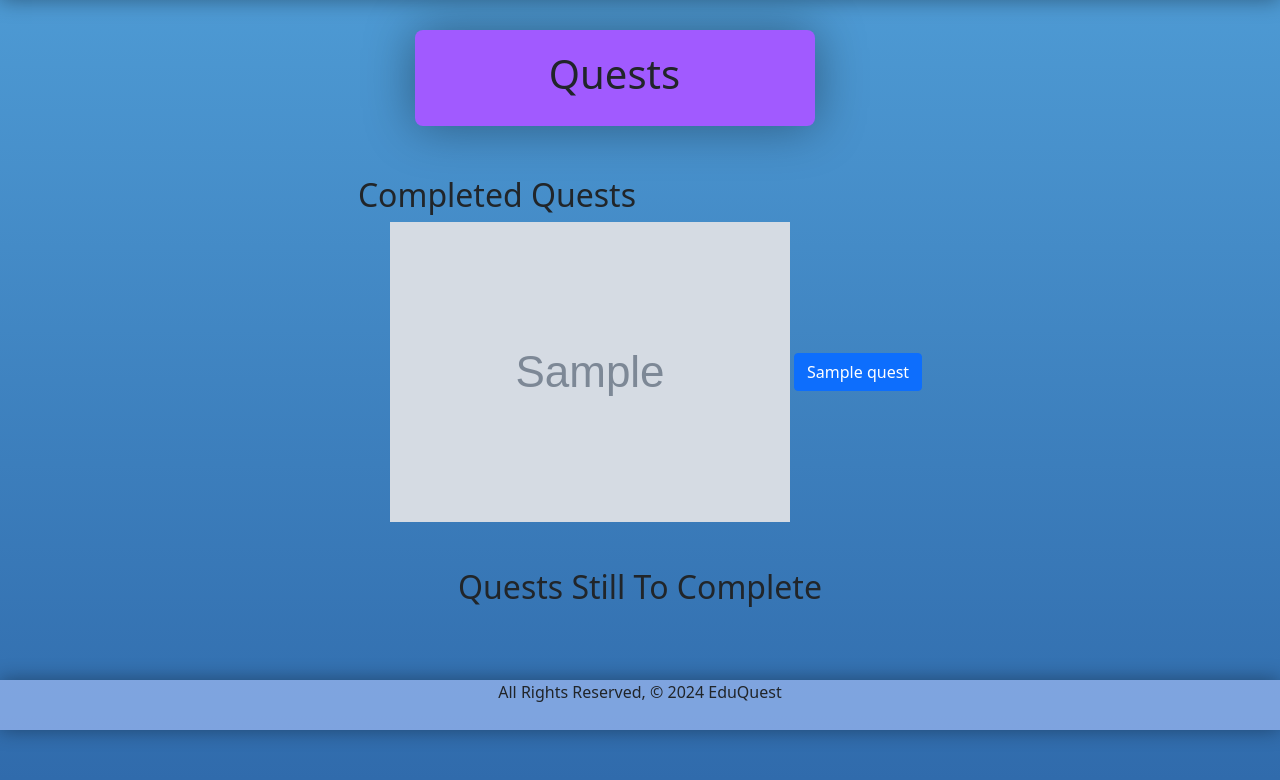
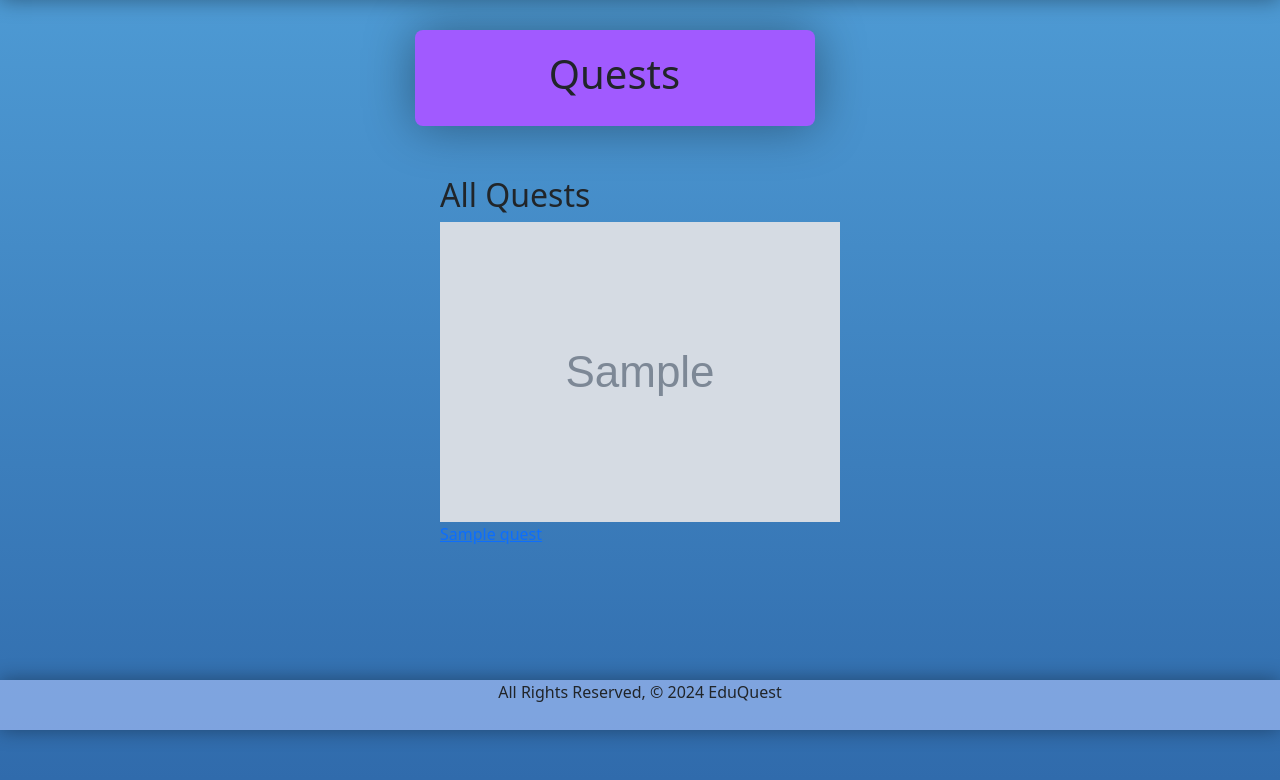
Before and after one commit to GA-EduQuest/EduQuest, a Django app: page /quests/ in a window 1280 px wide. Shown: the part 70-850 px from the top of the page. Run offline with Django 5.2, Linux system fonts and the light colour scheme; a user stored in the database is signed in; tables that the repository leaves empty hold one stand-in row (values such as "Sample post"); grey boxes marked "Sample" are stand-in pictures; some web fonts are replaced.

Commit message:
Add logic to quests index page, completed vs incomplete quests

```diff
--- a/main_app/templates/quests/quests_detail.html
+++ b/main_app/templates/quests/quests_detail.html
@@ -4,7 +4,7 @@
   <div class="container">
     <div class="quest-details-card mx-auto">
       <div class="quest-details-header">
-        <h2>{{ quest.name }}</h2>
+        <h2>Quest: {{ quest.name }}</h2>
       </div>
       <div class="quest-details-body" style="padding: 20px;">
         <div class="row">
--- a/main_app/templates/quests/quests_index.html
+++ b/main_app/templates/quests/quests_index.html
@@ -14,29 +14,20 @@
 </div>
 
 <div class="list-container">
-  <div class="completed-quest-list">
-    <h2>Completed Quests</h2>
-    <ul>
-      {% for achievement in achieved_quests %}
-      <div class="quest-and-badge">
-        <a href="{% url 'quests_detail' pk=achievement.quest.pk %}"><img src="{{ achievement.quest.badge_image_url }}" alt="Badge Image" /></a>
-        <a href="{% url 'quests_detail' pk=achievement.quest.pk %}" class="btn btn-primary">{{ achievement.quest.name }}</a>
+  <div class="all-quest-list">
+    <h2>All Quests</h2>
+    {% for quest in all_quests %}
+    <div class="quest-and-badge">
+      <div class="image-container">
+        <a href="{% url 'quests_detail' pk=quest.pk %}">
+          <img src="{{ quest.badge_image_url }}" alt="Badge Image" {% if quest.id in achieved_quest_ids %}style="filter: grayscale(0%);" {% else %}style="filter: grayscale(100%);" {% endif %} />
+        </a>
       </div>
-      {% endfor %}
-    </ul>
-  </div>
-</div>
-<div class="list-container">
-  <div class="uncompleted-quest-list">
-    <h2>Quests Still To Complete</h2>
-    <ul>
-      {% for uncompleted_quest in uncompleted_quests %}
-      <div class="quest-and-badge">
-        <a href="{% url 'quests_detail' pk=uncompleted_quest.pk %}"><img src="{{ uncompleted_quest.badge_image_url }}" alt="Badge Image" /></a>
-        <a href="{% url 'quests_detail' pk=uncompleted_quest.pk %}" class="btn btn-primary">{{ uncompleted_quest.name }}</a>
+      <div class="link-container">
+        <a href="{% url 'quests_detail' pk=quest.pk %}" class="">{{ quest.name }}</a>
       </div>
-      {% endfor %}
-    </ul>
+    </div>
+    {% endfor %}
   </div>
 </div>
 
--- a/main_app/views.py
+++ b/main_app/views.py
@@ -49,8 +49,9 @@ def quests_index(request):
     all_quests = Quest.objects.all()
     # Filter ProfileAchievement objects for the current user
     achieved_quests = ProfileAchievement.objects.filter(user=user)
+    achieved_quest_ids = list(achieved_quests.values_list('quest__id', flat=True))
     uncompleted_quests = all_quests.exclude(id__in=achieved_quests.values_list('quest', flat=True))
-    return render(request, 'quests/quests_index.html', {'all_quests': all_quests, 'achieved_quests': achieved_quests, 'uncompleted_quests': uncompleted_quests })
+    return render(request, 'quests/quests_index.html', {'all_quests': all_quests, 'achieved_quest_ids': achieved_quest_ids, 'uncompleted_quests': uncompleted_quests })
 
 def quests_detail(request, pk):
     quest = get_object_or_404(Quest, pk=pk)
```
